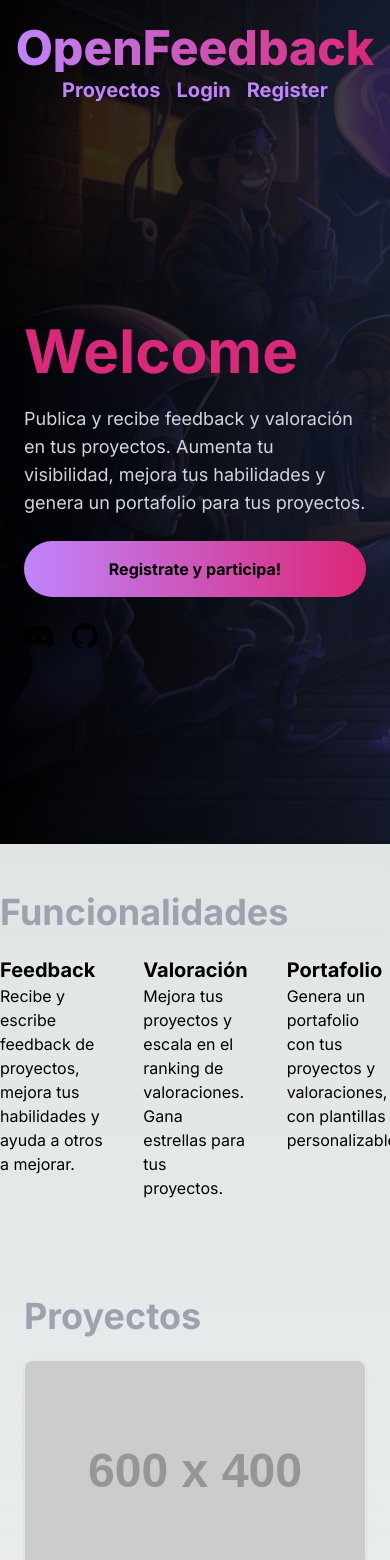
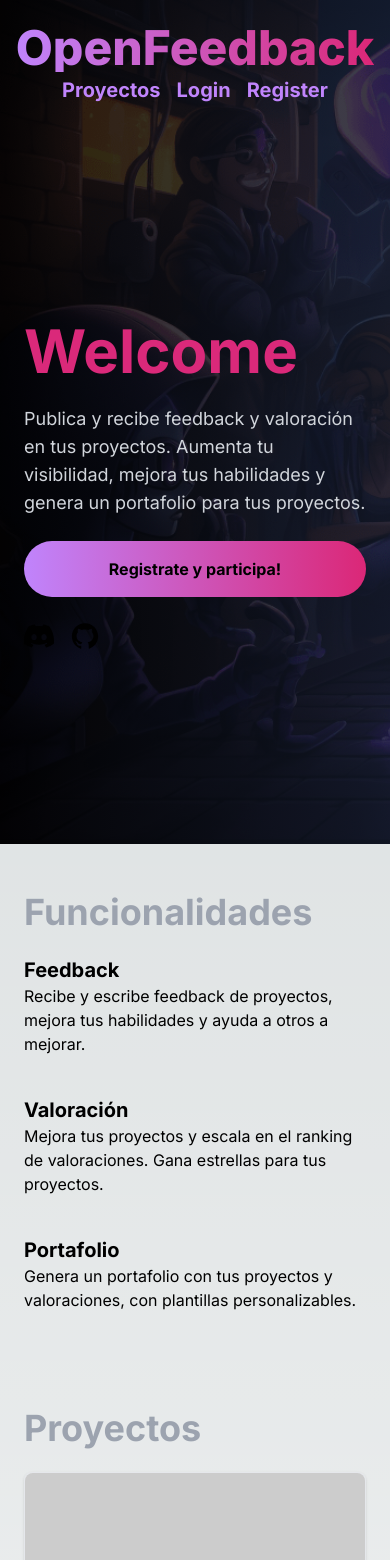
Before and after one commit to geekhadev/openfeedback, a Next.js app: page / in a window 390 px wide. Shown: the top 1560 px of the page. Built offline with nearby package versions, Linux system fonts and the light colour scheme.

Commit message:
refactor : made Features Section responsive

```diff
--- a/src/components/Features.js
+++ b/src/components/Features.js
@@ -10,9 +10,9 @@ import {
 
 const Features = () => {
   return (
-    <section className='py-12'>
+    <section className='py-12 px-6 md:px-0'>
       <h2 className='text-4xl font-bold mb-6 text-gray-400'>{features}</h2>
-      <div className='grid grid-cols-3 gap-10'>
+      <div className='grid grid-cols-1 sm:grid-cols-3 gap-10'>
         <div>
           <h3 className='text-xl font-bold'>{feadback}</h3>
           <p>{paragraphOne}</p>
```
